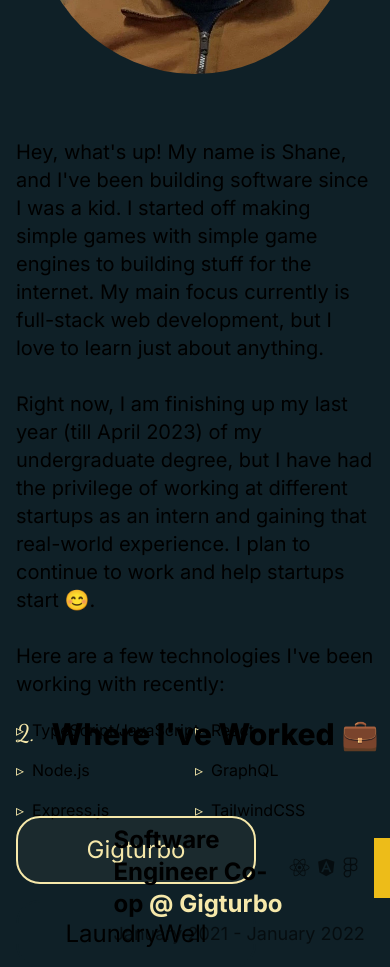
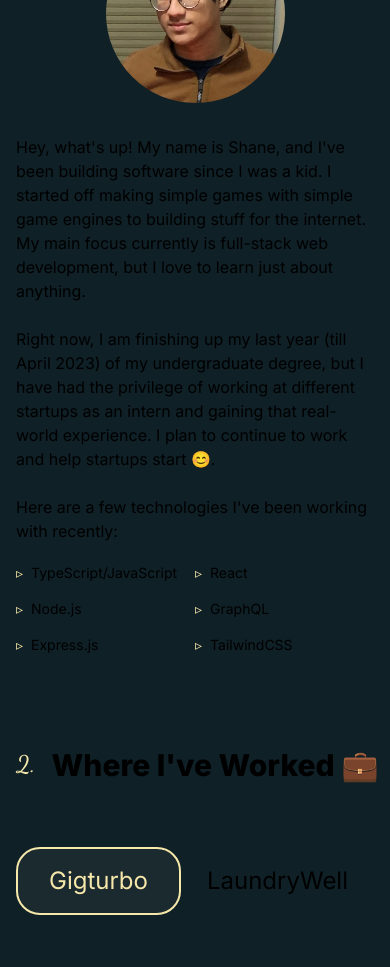
Before and after one commit to shanerrr/portfolio, a Next.js app: page / in a window 390 px wide. Shown: the part 1020-1987 px from the top of the page. Built offline with nearby package versions, Linux system fonts and the light colour scheme.

Commit message:
expereince layouts

```diff
--- a/components/About/About.tsx
+++ b/components/About/About.tsx
@@ -3,12 +3,15 @@
 
 export default function About() {
   return (
-    <div id="about" className="flex h-screen flex-col justify-center">
+    <section
+      id="about"
+      className="flex h-max min-h-screen flex-col justify-center"
+    >
       <h2 className="mb-16 flex items-center whitespace-nowrap text-3xl font-extrabold before:mr-4 before:font-handwriting before:text-2xl before:font-semibold before:text-yellow before:content-['1.'] after:ml-4 after:w-full after:border after:border-yellow/50">
         About Me 🧑
       </h2>
-      <div className="grid grid-cols-3 gap-16 xl:gap-16">
-        <div className="relative col-span-3 mx-auto h-80 w-80 rounded-full lg:col-span-1">
+      <div className="grid grid-cols-3 gap-x-4 gap-y-8 sm:gap-y-16 lg:gap-x-16">
+        <div className="relative col-span-3 mx-auto aspect-square w-1/2 rounded-full md:col-span-1 md:w-full">
           <Image
             className="rounded-full object-cover object-top"
             alt="Profile Picture"
@@ -16,13 +19,12 @@
             src={profileImg}
             placeholder="blur"
             quality={100}
-            sizes="(max-width: 768px) 100vw,
-              (max-width: 1200px) 50vw,
-              100vw"
+            sizes="(min-width: 768px) 33vw,
+            50vw"
           />
         </div>
-        <div className="col-span-3 lg:col-span-2">
-          <p className="text-xl">
+        <div className="col-span-3 sm:text-lg md:col-span-2 md:text-xl">
+          <p className="sm:text-lg md:text-xl">
             Hey, what&apos;s up! My name is Shane, and I&apos;ve been building
             software since I was a kid. I started off making simple games with
             simple game engines to building stuff for the internet. My main
@@ -38,10 +40,10 @@
             <br />
           </p>
           <div className="grid grid-cols-3">
-            <h2 className="col-span-3 text-xl">
+            <h2 className="col-span-3">
               Here are a few technologies I&apos;ve been working with recently:
             </h2>
-            <ul className="text-md col-span-3 mt-5 grid grid-cols-2 xl:col-span-2 [&>li]:mb-4 [&>li]:before:mr-2 [&>li]:before:text-yellow [&>li]:before:content-['▹']">
+            <ul className="col-span-3 mt-5 grid grid-cols-2 text-sm sm:text-base xl:col-span-2 [&>li]:mb-4 [&>li]:before:mr-2 [&>li]:before:text-yellow [&>li]:before:content-['▹']">
               <li>TypeScript/JavaScript</li>
               <li>React</li>
               <li>Node.js</li>
@@ -52,6 +54,6 @@
           </div>
         </div>
       </div>
-    </div>
+    </section>
   );
 }
--- a/components/Experience/Experience.tsx
+++ b/components/Experience/Experience.tsx
@@ -14,12 +14,12 @@
         Where I&apos;ve Worked 💼
       </h2>
       <div className="grid grid-cols-4 gap-8">
-        <section className="col-span-1">
+        <section className="flex lg:block col-span-4 lg:col-span-1">
           {jobs.data.map((job, idx) => (
             <button
               key={job.name}
               className={clsx(
-                'mb-4 block w-60 rounded-3xl border-2 py-4 px-6 text-2xl transition-all duration-150 hover:text-yellow',
+                'mb-4 block w-full rounded-3xl border-2 py-4 px-6 text-2xl transition-all duration-150 hover:text-yellow',
                 {
                   hidden: !job.showExperience,
                   'border-yellow bg-yellow/5 text-yellow': idx === jobIndex,
@@ -32,7 +32,7 @@
             </button>
           ))}
         </section>
-        <section className="col-span-3">
+        <section className="col-span-4 lg:col-span-3">
           <div className="flex justify-between">
             <h3 className="mt-2 text-2xl font-bold">
               {jobs.data[jobIndex].title}{' '}
--- a/pages/index.tsx
+++ b/pages/index.tsx
@@ -7,11 +7,10 @@
 import Experience from '~/components/Experience';
 import Projects from '~/components/Projects';
 import Contact from '~/components/Contact';
-
 import SideEmail from '~/components/SideEmail';
 import SideLinks from '../components/SideLinks';
 import Footer from '~/components/Footer';
-import Loader from '~/components/Loader';
+// import Loader from '~/components/Loader';
 
 export default function Home() {
   return (
@@ -24,7 +23,7 @@
 
       {/* <Loader /> */}
       <Navbar />
-      <div className="container mx-auto">
+      <div className="container">
         <Hero />
         <About />
         <Experience />
```
